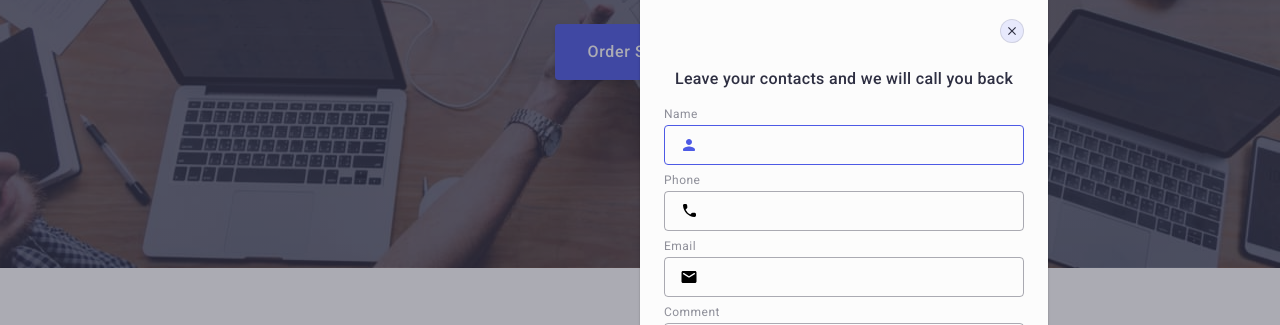
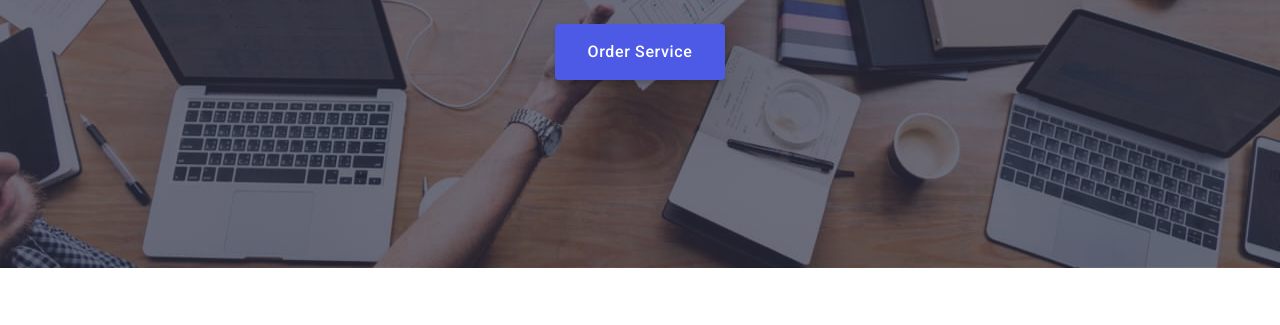
Before and after one commit to vikadmin88/goit-markup-hw-05, a plain HTML site: page index.html in a window 1280 px wide. Shown: the part 405-730 px from the top of the page. Drawn offline with nearby package versions, Linux system fonts and the light colour scheme.

Commit message:
rc 22.09.22.47

```diff
--- a/css/styles.css
+++ b/css/styles.css
@@ -636,11 +636,8 @@ address {
 .backdrop {
     position: fixed;
     inset: 0;
-    /* display: flex;
-    justify-content: center;
-    align-items: center; */
     background-color: rgba(46, 47, 66, 0.40);
-    /* padding: 20px; */
+    padding: 20px;
     opacity: 0;
     visibility: hidden;
     pointer-events: none;
@@ -655,7 +652,7 @@ address {
 }
 
 .backdrop.is-open .modal {
-    transform: scale(1);
+    transform: translate(-50%, -50%) scale(1);
 }
 
 .modal {
@@ -670,8 +667,7 @@ address {
         0px 1px 3px rgba(0, 0, 0, 0.12), 0px 2px 1px rgba(0, 0, 0, 0.2);
     border-radius: 4px;
     padding: 72px 24px 24px;
-    transform: translate(-50%, -50%) scale(1);
-    /* transform: scale(1); */
+    /* transform: translate(50%, 50%) scale(1); */
     transition: transform 250ms cubic-bezier(0.4, 0, 0.2, 1);
 }
 
--- a/index.html
+++ b/index.html
@@ -398,8 +398,9 @@
         <div class="footer-form-wrapper">
           <p class="subscribe-title">Subscribe</p>
           <form action="#" name="subscribe-form" class="subscribe-form">
-            <label for="subscribe-email" class="visually-hidden">Subscribe</label>
-            <input class="input-email" type="email" name="subscribe-email" id="subscribe-email" placeholder="E-mail">
+            <label>
+              <input class="input-email" type="email" name="subscribe-email" placeholder="E-mail">
+            </label>
             <button class="subscribe-button" type="submit" value="submit">Subscribe
               <svg class="subscribe-icon" width="24" height="24">
                 <use href="./images/icons.svg#subscribe"></use>
@@ -410,7 +411,7 @@
       </div>
     </footer>
 
-    <div class="backdrop is-open">
+    <div class="backdrop">
       <div class="modal">
         <button class="modal-close-button" type="button">
           <svg class="close-icon" width="8" height="8">
@@ -460,12 +461,13 @@
                 </svg>
               </span>
               I accept the terms and conditions of the
-              <a class="policy-link" href="#">Privacy Policy</a></label>
+              <a class="policy-link" href="#">Privacy Policy</a>
+            </label>
           </div>
           <button class="form-button" type="submit" value="submit">Send</button>
         </form>
       </div>
     </div>
+
   </body>
-
 </html>
```
